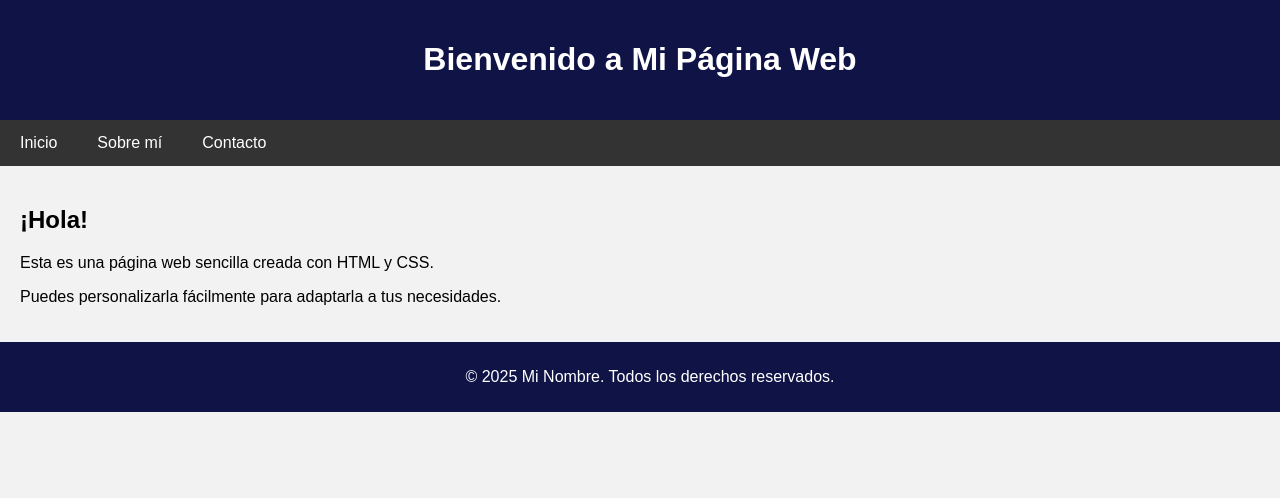
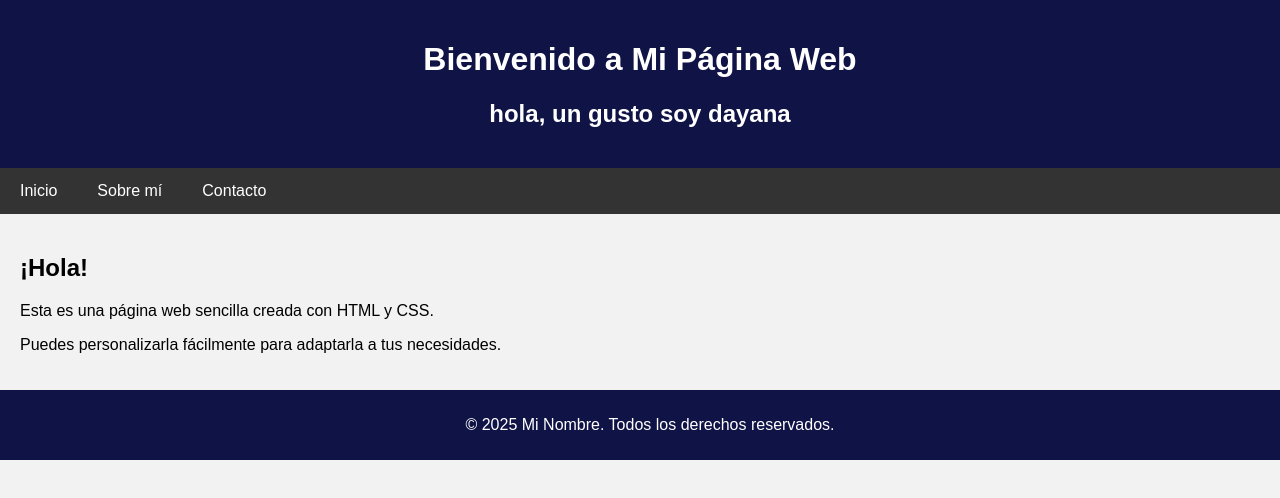
Before and after one commit to astroday20/hola-visual, a plain HTML site: page index.html in a window 1280 px wide. Drawn offline with Linux system fonts and the light colour scheme.

Commit message:
Update index.html

```diff
--- a/index.html
+++ b/index.html
@@ -10,6 +10,7 @@
 
 <header>
     <h1>Bienvenido a Mi Página Web</h1>
+    <h2> hola, un gusto soy dayana</h2>
 </header>
 
 <nav>
```
